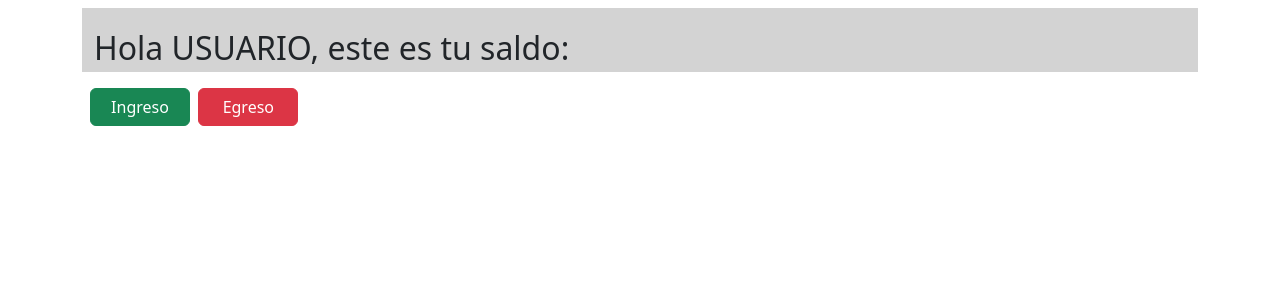
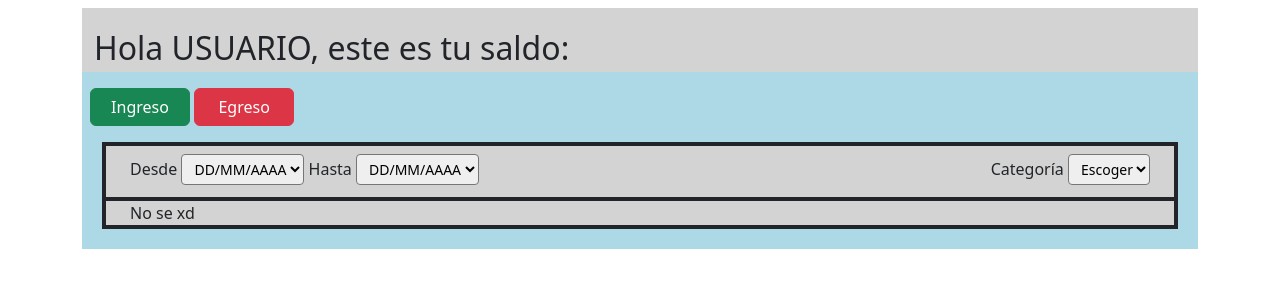
Before and after one commit to DCC-CC4401/2023-1-Grupo-27, a Django app: template FinanceManager/mainApp/templates/index.html in a window 1280 px wide. Shown: the part 62-362 px from the top of the page. Run offline with Django 4.2, Linux system fonts and the light colour scheme; the template is opened without the code that fills it, so the values that code supplies are empty; a user stored in the database is signed in.

Commit message:
feat: Adds box to contain record of user

```diff
--- a/FinanceManager/mainApp/static/styles/main.css
+++ b/FinanceManager/mainApp/static/styles/main.css
@@ -1,6 +1,6 @@
 .box {
+    background-color: lightblue;
     min-height: 50px;
-    font-size: 2rem;
 }
 
 .customButtonWidth{
--- a/FinanceManager/mainApp/templates/index.html
+++ b/FinanceManager/mainApp/templates/index.html
@@ -68,11 +68,11 @@
         {% if user.is_authenticated %}
         <div class="container my-2" id="box">
             <div class="box">
-                <div class="row pt-3 tex w-100" style="background-color:lightgray; margin: auto;">
+                <div class="row pt-3 tex w-100" style="background-color:lightgray; margin: auto; font-size: xx-large;">
                     <span id="nombreUsuario">Hola USUARIO, este es tu saldo:</span>
                     <span id="saldoUsuario"></span>
                 </div>
-                <div class="row p-2">
+                <div class="row p-2 my-2">
                     <div class="col">
                         <button type="button" class="btn btn-success btn-block customButtonWidth" data-bs-toggle="modal" data-bs-target="#ingreso">
                             Ingreso
@@ -82,6 +82,39 @@
                         </button>
                     </div>
                 </div>
+                <div class="row border border-dark border-2" style="background-color:lightgray; margin-left: 20px; margin-right: 20px; margin-bottom: 20px;">
+                    <div class="row py-2 border border-dark border-2" style="background-color: lightgray; margin: auto;">
+                        <div class="col">
+                            <label for="desde" class="form-label">Desde</label>
+                            <select class="form-select-sm" aria-label="desde" id="desde">
+                                <option value="none">DD/MM/AAAA</option>
+                                <option value="1">One</option>
+                                <option value="2">Two</option>
+                                <option value="3">Three</option>
+                            </select>
+                            <label for="hasta" class="form-label">Hasta</label>
+                            <select class="form-select-sm" aria-label="hasta" id="hasta">
+                                <option value="none">DD/MM/AAAA</option>
+                                <option value="1">One</option>
+                                <option value="2">Two</option>
+                                <option value="3">Three</option>
+                            </select>
+                        </div>
+                        <div class="col text-end">
+                            <label for="categoriaEscoger" class="form-label">Categoría</label>
+                            <select class="form-select-sm" aria-label="categoriaEscoger" id="categoriaEscoger">
+                                <option value="none">Escoger</option>
+                                <option value="1">One</option>
+                                <option value="2">Two</option>
+                                <option value="3">Three</option>
+                            </select>
+                        </div>
+                    </div>
+                    <div class="row border border-dark border-2" style="background-color: lightgray; margin: auto;">
+                        <div class="col">No se xd</div>
+                    </div>
+                </div>
+                <div class="row"></div><!-- To add whitespace after last <div mb-3> -->
             </div>
         </div>
 
```
